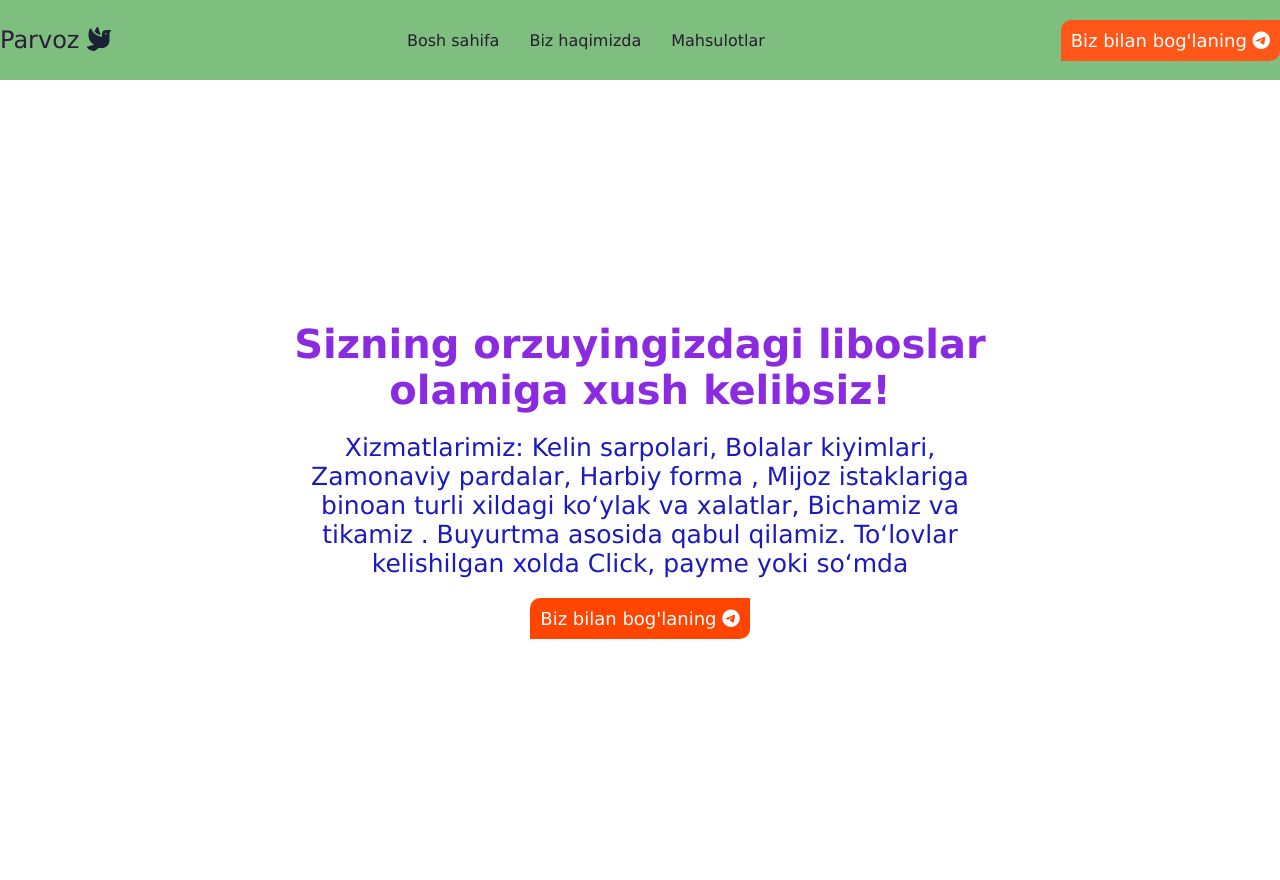
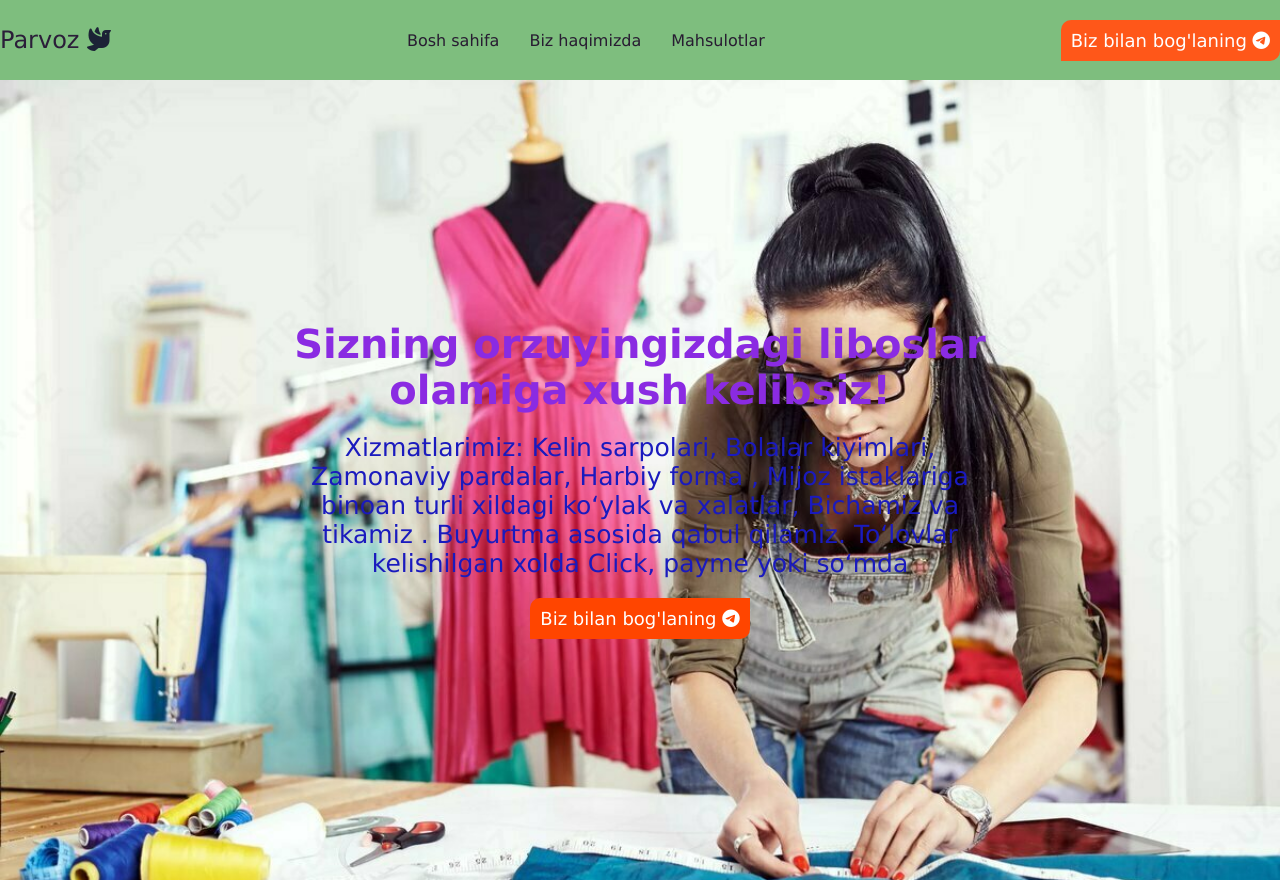
Before and after one commit to mohinur9297/Parvoz, a plain HTML site: page index.html in a window 1280 px wide. Shown: the top 880 px of the page. Drawn offline with Linux system fonts and the light colour scheme.

Commit message:
rasm o'zgartirdim

```diff
--- a/index.css
+++ b/index.css
@@ -66,7 +66,7 @@
   }
 
   .first {
-    background-image: url("./photo_2023-10-19_09-41-26.jpg");
+    background-image: url("./img/photo_2023-10-19_09-41-26.jpg");
 
     height: 100vh;
     background-repeat: no-repeat;
```
